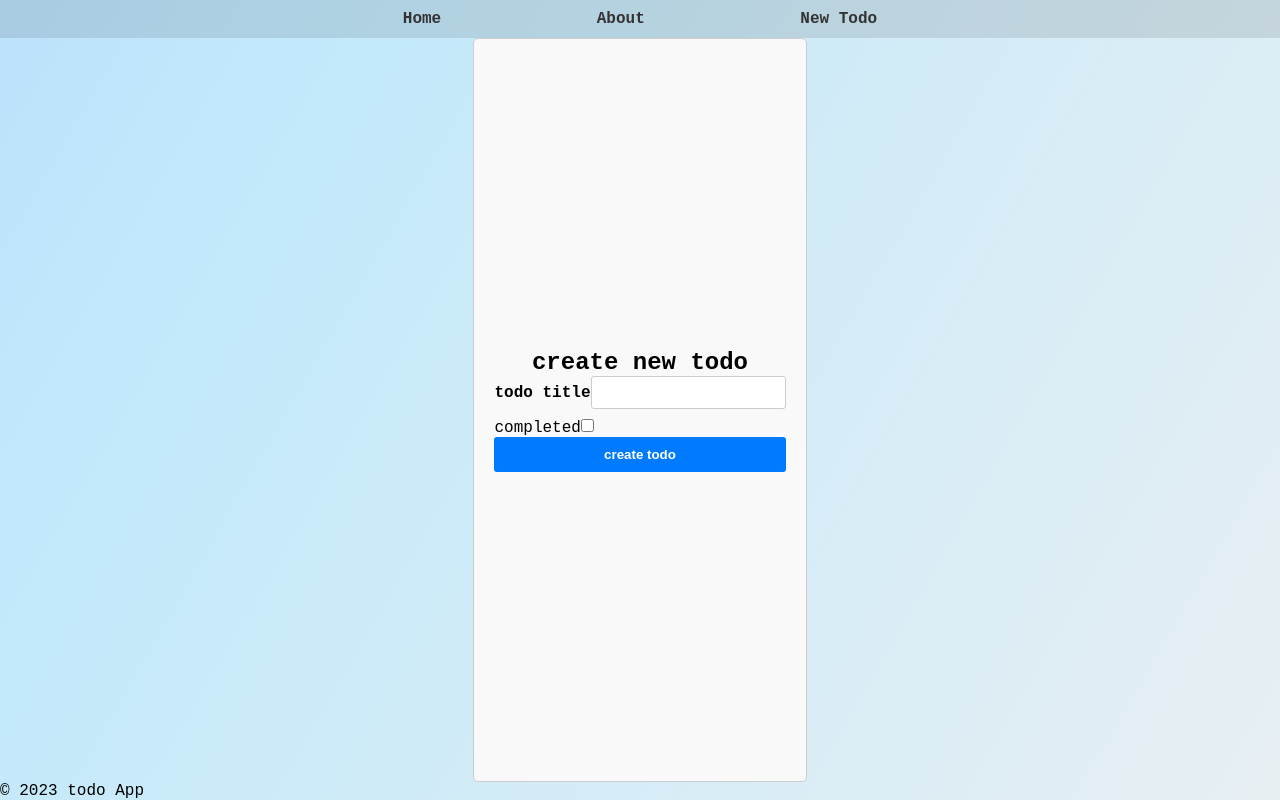
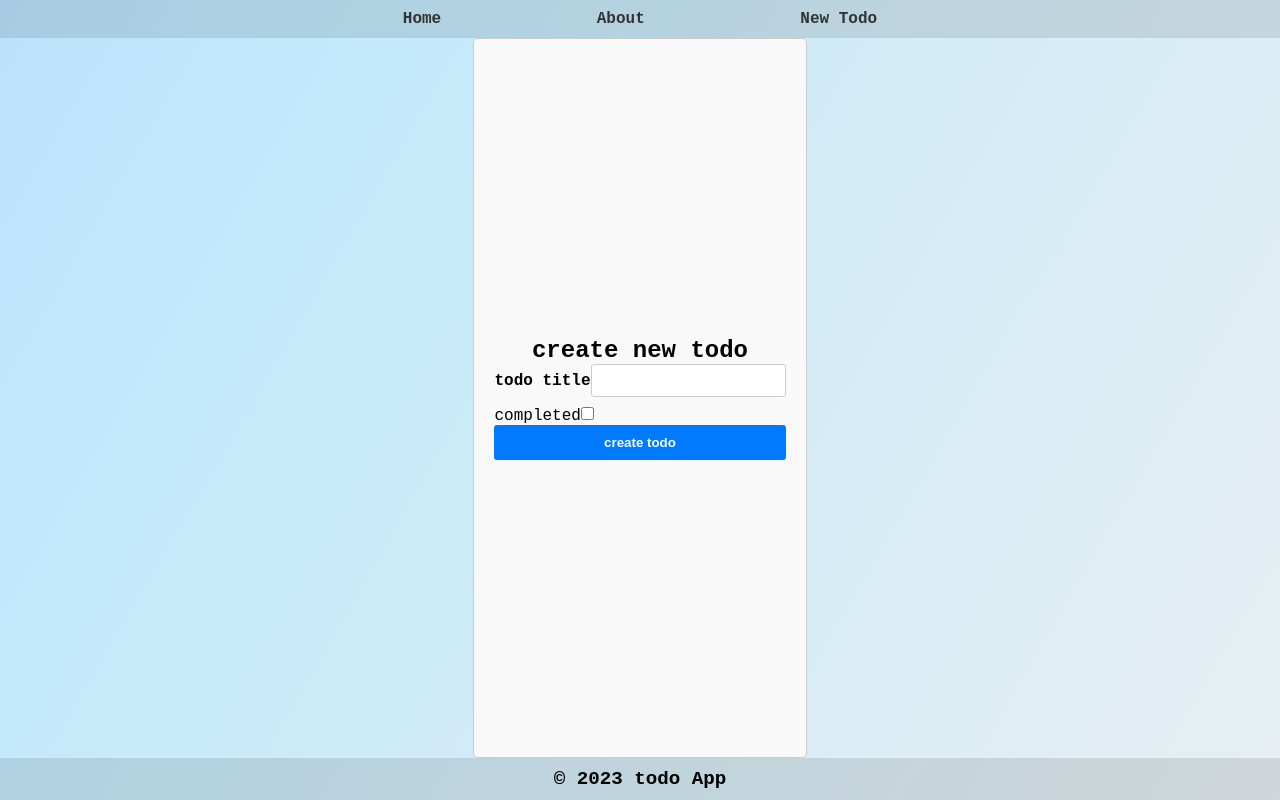
Before and after one commit to msandrea712/todo-frontend, a React (Create React App) app: page /newtodo in a window 1280 px wide. Built offline with nearby package versions, Linux system fonts and the light colour scheme; a web font is replaced by a local one.

Commit message:
added css to home and navbar

```diff
--- a/src/components/Footer.js
+++ b/src/components/Footer.js
@@ -1,8 +1,8 @@
 import React from 'react'
-
+import "../styles/footer.css"
 function Footer() {
   return (
-    <footer>
+    <footer className='footer'>
         <p>&copy; 2023 todo App</p>
     </footer>
   )
--- a/src/pages/Home.js
+++ b/src/pages/Home.js
@@ -1,7 +1,7 @@
 import {useEffect} from 'react'
 import RootLayout from '../layouts/RootLayout'
 import TodoList from '../components/TodoList'
-
+import "../styles/home.css"
 function Home({baseURL,todos,setTodos}) {
   useEffect(function(){
     fetch(baseURL)
@@ -17,7 +17,7 @@ return response.json()
   },[])
   return (
     <RootLayout>
-      <main>
+      <main className='home-container'>
         <TodoList todos={todos}></TodoList>
       </main>
     </RootLayout>
--- /dev/null
+++ b/src/styles/footer.css
@@ -0,0 +1,8 @@
+.footer {
+    background-color: rgba(0, 0, 0, 0.1);
+    color: #000;
+    padding: 10px;
+    text-align: center;
+    font-weight: bold;
+    font-size: 1.2rem;
+}
--- /dev/null
+++ b/src/styles/home.css
@@ -0,0 +1,3 @@
+.home-container > div{max-width: 400px;
+margin: 0 auto;
+padding: 20px;}
```
